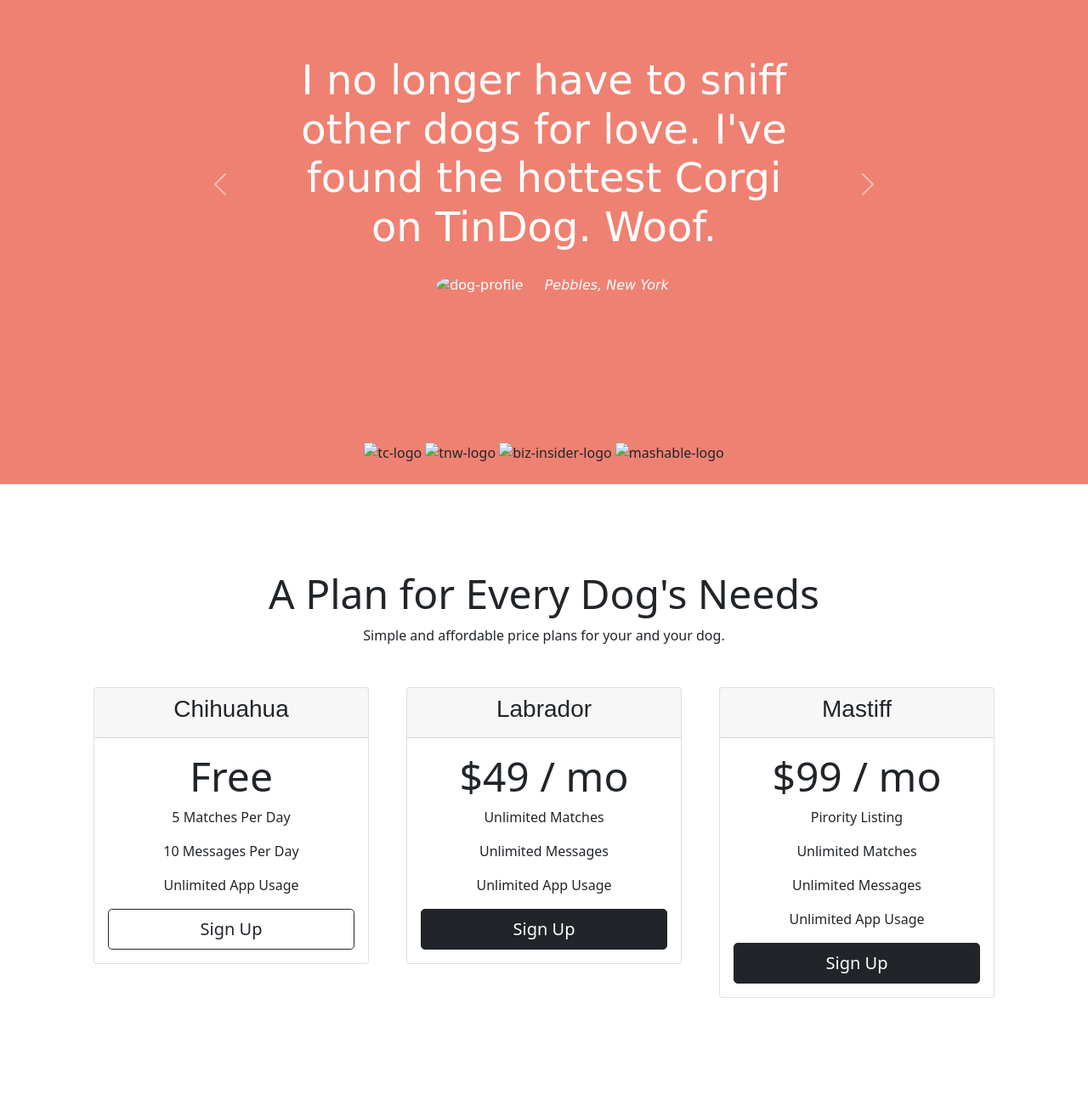
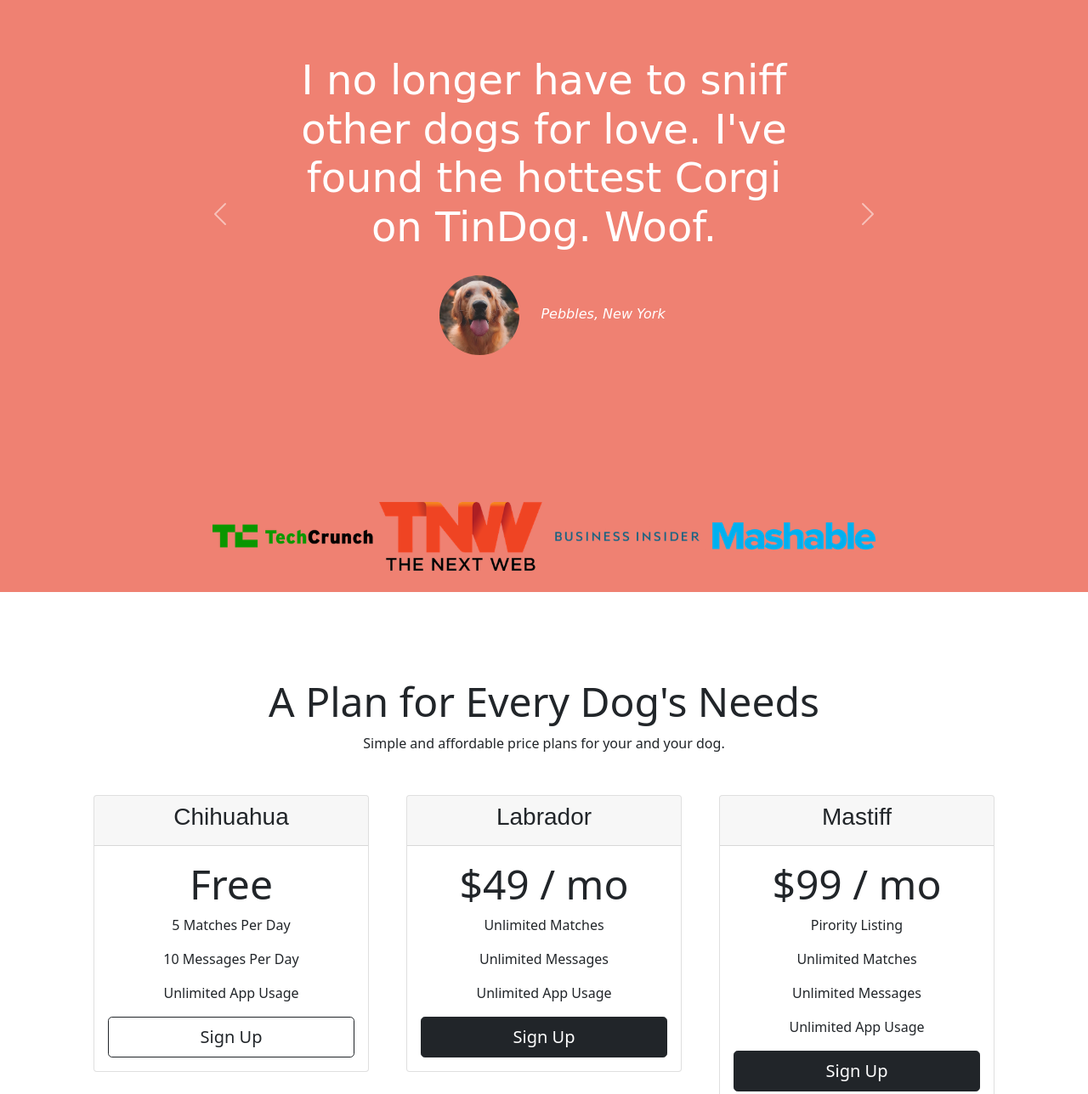
Before and after one commit to BlueWhale1005/tindog, a website: page index.html in a window 1280 px wide. Shown: the part 1100-2388 px from the top of the page at 85% size. Drawn offline with nearby package versions, Linux system fonts and the light colour scheme.

Commit message:
Update index.html

```diff
--- a/index.html
+++ b/index.html
@@ -69,7 +69,7 @@
 
 
           <div class="col-lg-6">
-            <img class="iphone" src="images/iphone6.png" alt="iphone-mockup">
+            <img class="iphone" src="iphone6.png" alt="iphone-mockup">
           </div>
         </div>
 
@@ -119,13 +119,13 @@
 
         <div class="carousel-item active" data-bs-interval="10000">
           <h2>I no longer have to sniff other dogs for love. I've found the hottest Corgi on TinDog. Woof.</h2>
-          <img class="testimonial-img" src="images/dog-img.jpg" alt="dog-profile">
+          <img class="testimonial-img" src="dog-img.jpg" alt="dog-profile">
           <em>Pebbles, New York</em>
         </div>
 
         <div class="carousel-item">
           <h2 class="testimonial-text">My dog used to be so lonely, but with TinDog's help, they've found the love of their life. I think.</h2>
-          <img class="testimonial-img" src="images/lady-img.jpg" alt="lady-profile">
+          <img class="testimonial-img" src="lady-img.jpg" alt="lady-profile">
           <em>Beverly, Illinois</em>
         </div>
       </div>
@@ -148,10 +148,10 @@
   <!-- Press -->
 
   <section id="press">
-    <img class="press-img" src="images/techcrunch.png" alt="tc-logo">
-    <img class="press-img" src="images/tnw.png" alt="tnw-logo">
-    <img class="press-img" src="images/bizinsider.png" alt="biz-insider-logo">
-    <img class="press-img" src="images/mashable.png" alt="mashable-logo">
+    <img class="press-img" src="techcrunch.png" alt="tc-logo">
+    <img class="press-img" src="tnw.png" alt="tnw-logo">
+    <img class="press-img" src="bizinsider.png" alt="biz-insider-logo">
+    <img class="press-img" src="mashable.png" alt="mashable-logo">
 
   </section>
 
@@ -253,7 +253,7 @@
     <i class="fab fa-twitter"></i>
     <i class="fab fa-instagram"></i>
     <i class="fas fa-envelope"></i>
-    <p>© Copyright 2018 TinDog</p>
+    <p>© Copyright 2022 TinDog NEEL SANGHAVI</p>
 
   </footer>
 
```
